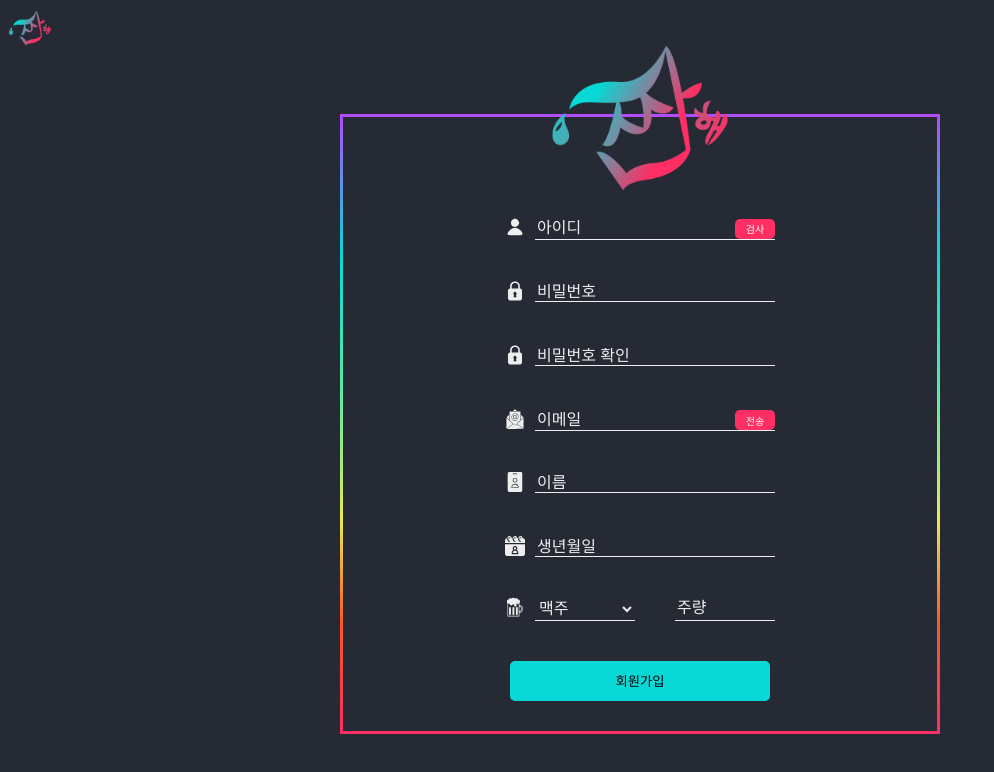
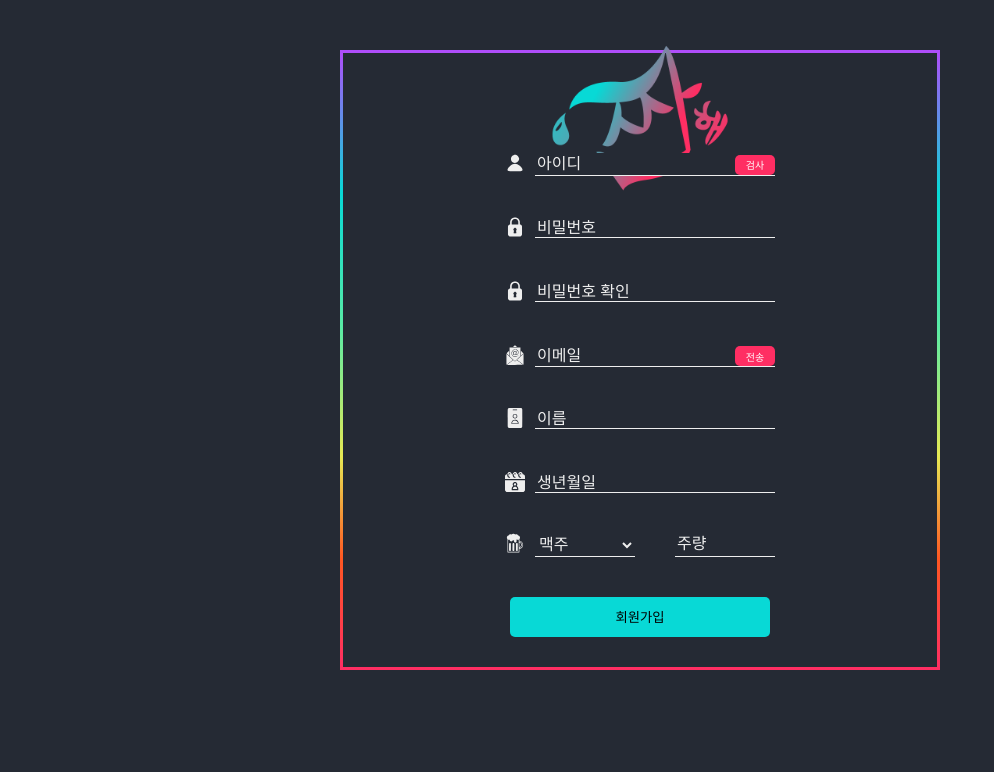
Before and after one commit to hongseunggi/jjanhae, a React (Create React App) app in the folder frontend/: page / in a window 1280 px wide. Shown: the top 772 px of the page, without its empty margins (0-994 px from the left). Built offline with nearby package versions, Linux system fonts and the light colour scheme.

Commit message:
[Delete] 불필요한 파일 삭제

```diff
--- a/frontend/src/App.js
+++ b/frontend/src/App.js
@@ -1,14 +1,8 @@
 import "./App.css";
-import Navbar from "./components/Regist/Navbar";
 import Regist from "./components/Regist/RegistForm";
 
 function App() {
-  return (
-    <>
-      <Navbar />
-      <Regist />
-    </>
-  );
+  return <Regist />;
 }
 
 export default App;
--- a/frontend/src/components/Regist/Navbar.jsx
+++ /dev/null
@@ -1,12 +0,0 @@
-import React from "react";
-import styles from "./Navbar.module.css";
-import logo from "../../assets/icons/logo.png";
-const Navbar = () => {
-  return (
-    <div className={styles.nav}>
-      <img src={logo} alt="logo" className={styles.logo} />
-    </div>
-  );
-};
-
-export default Navbar;
--- a/frontend/src/components/Regist/Navbar.module.css
+++ /dev/null
@@ -1,8 +0,0 @@
-.logo {
-  width: 60px;
-  height: 60px;
-}
-
-.nav {
-  /* background-color: tomato; */
-}
```
Also changed, not shown: frontend/src/components/Regist/logo.svg (deleted).
